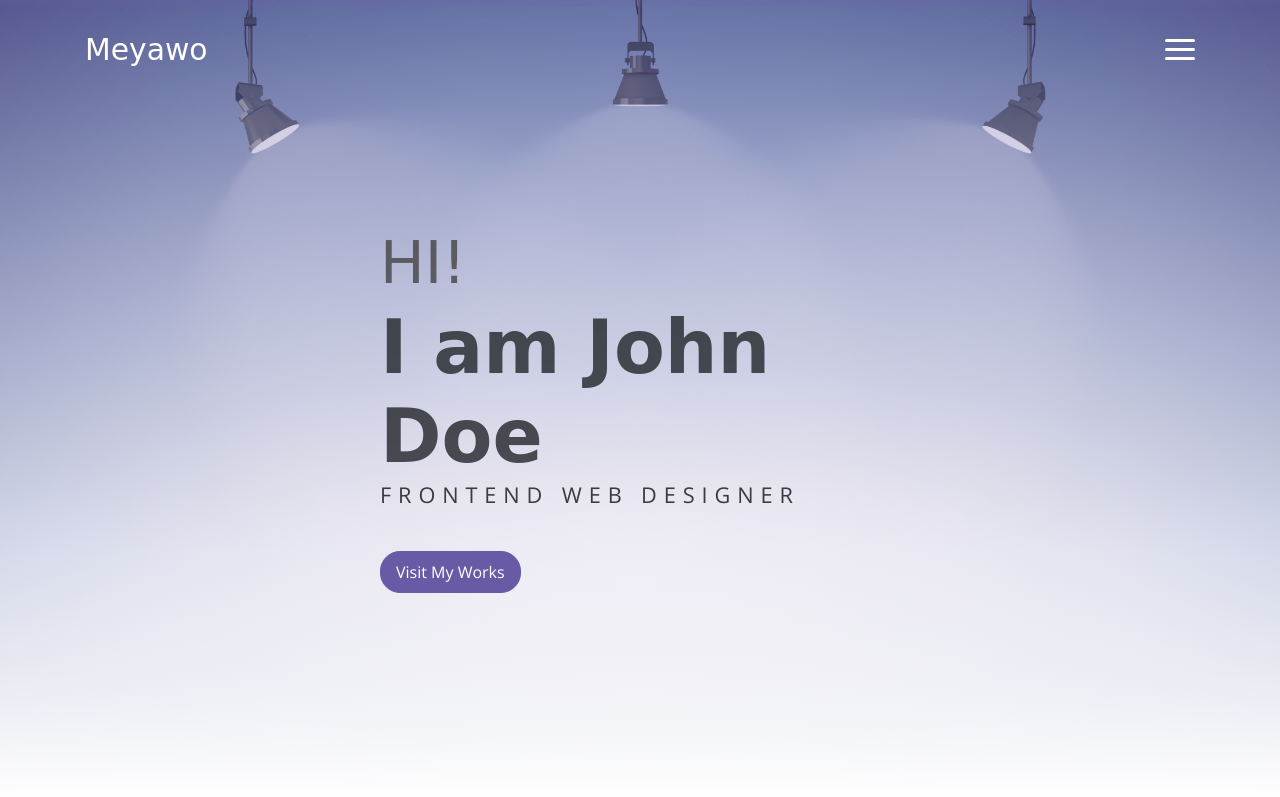
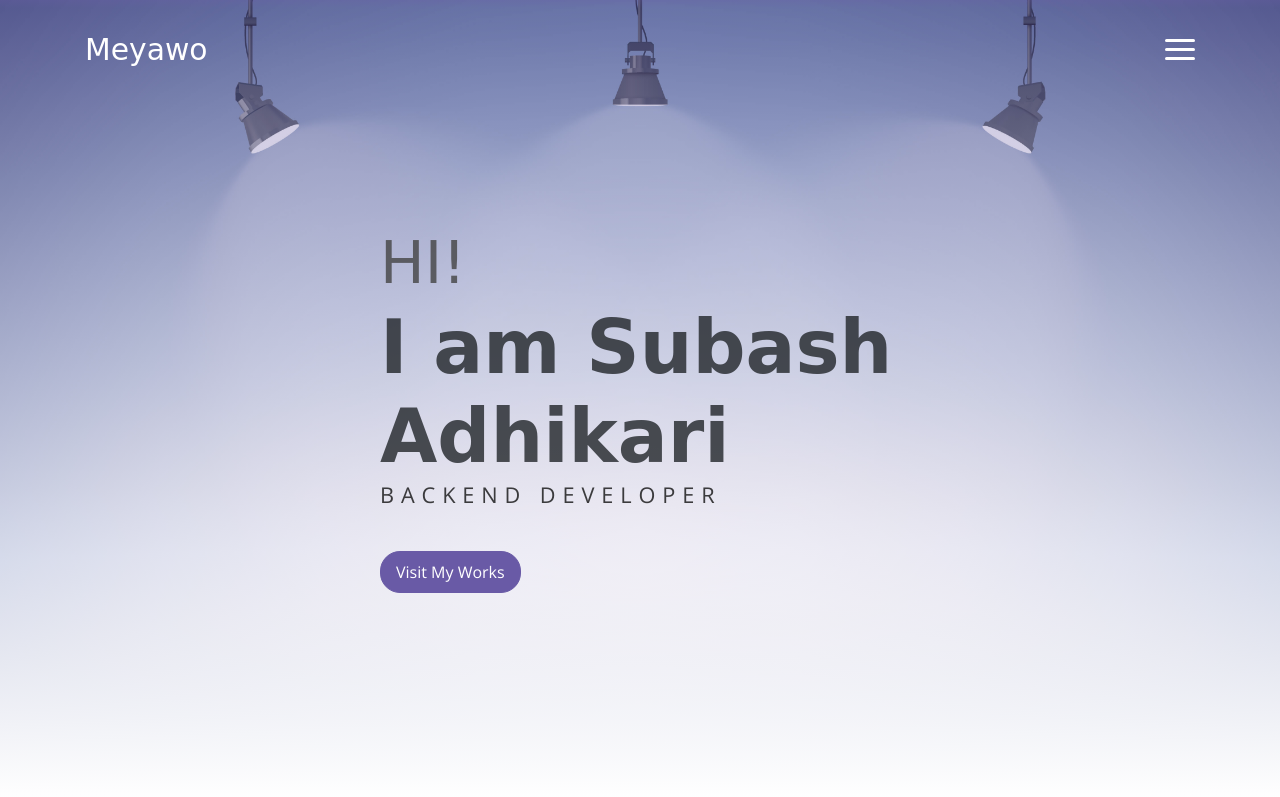
Before and after one commit to Subash-dot/Subash-dot.github.io, a plain HTML site: page index.html in a window 1280 px wide. Shown: the top 797 px of the page. Drawn offline with nearby package versions, Linux system fonts and the light colour scheme; a web font is replaced by a local one.

Commit message:
name changed

```diff
--- a/index.html
+++ b/index.html
@@ -6,7 +6,7 @@
     <meta name="viewport" content="width=device-width, initial-scale=1, shrink-to-fit=no">
     <meta name="description" content="Start your development with Meyawo landing page.">
     <meta name="author" content="Devcrud">
-    <title>Meyawo Landing page | Free Bootstrap 4.3.x landing page</title>
+    <title>Subash Adhikari Portfolio</title>
     <!-- font icons -->
     <link rel="stylesheet" href="assets/vendors/themify-icons/css/themify-icons.css">
     <!-- Bootstrap + Meyawo main styles -->
@@ -56,9 +56,9 @@
         <div class="header-content container">
             <h1 class="header-title">
                 <span class="up">HI!</span>
-                <span class="down">I am John Doe</span>
+                <span class="down">I am Subash Adhikari</span>
             </h1>
-            <p class="header-subtitle">FRONTEND WEB DESIGNER</p>
+            <p class="header-subtitle">BACKEND DEVELOPER</p>
 
             <button class="btn btn-primary">Visit My Works</button>
         </div>
```
